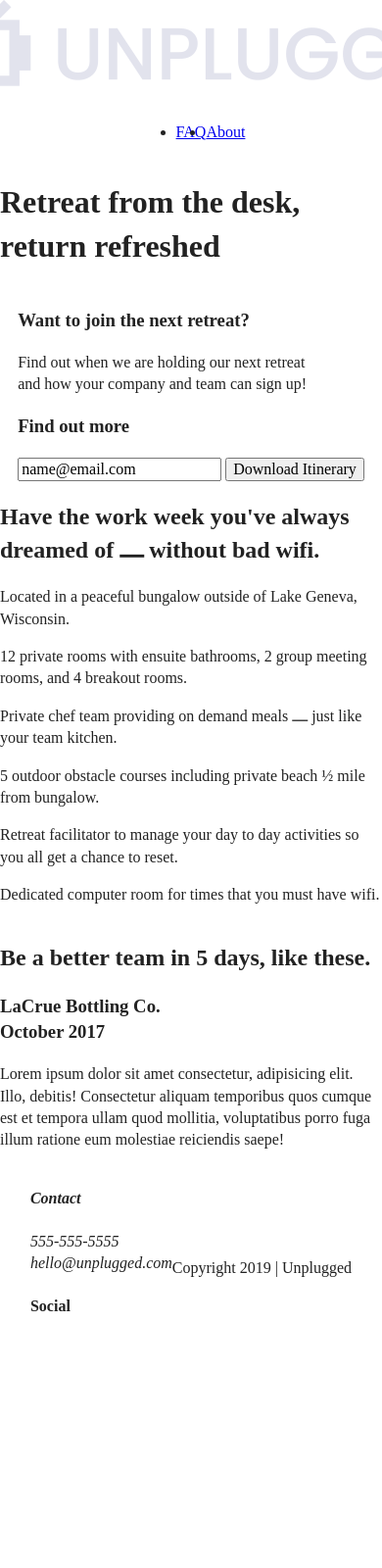
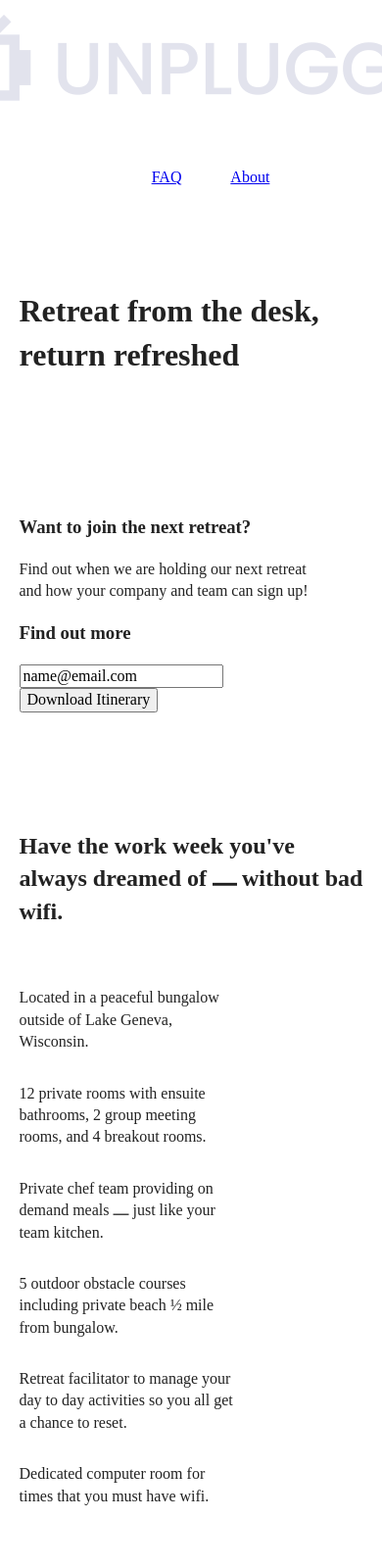
Before and after one commit to and-draci/unplugged, a plain HTML site: page index.html in a window 390 px wide. Shown: the top 1600 px of the page at 98% size. Before the commit the page ends 1397 px from the top, so only its background shows below. Drawn offline with nearby package versions, Linux system fonts and the light colour scheme.

Commit message:
Format for mobile layout

```diff
--- a/css/main.css
+++ b/css/main.css
@@ -97,8 +97,17 @@ textarea {
 /* ==========================================================================
    Author's custom styles
    ========================================================================== */
+.content-wrapper {
+  width: 90%;
+  margin: 50px 0;
+  }
 
   /*-----------------------Base Header - Footer Styles ----------------------*/
+ /*HEADER STYLES*/
+
+header {
+  padding: 15px 0;
+}
 
 header,
 footer {
@@ -113,6 +122,13 @@ header .content-wrapper {
   align-items: center;
   justify-content: center;
   flex-flow: row wrap;
+  margin: 0;
+}
+
+.header-divider {
+  width: 100%;
+  height: 1px;
+  margin: 10px 0 20px 0;
 }
 
 header nav {
@@ -120,11 +136,21 @@ header nav {
   align-items: center;
   justify-content: space-around;
   flex-flow: row wrap;
+  width: 60%;
 }
 
 header nav ul {
   display: flex;
   justify-content: space-around;
+  width: 100%;
+  list-style: none;
+}
+
+
+/*FOOTER STYLES */
+
+footer p {
+  margin: 0;
 }
 
 footer .social-icons {
@@ -137,6 +163,19 @@ footer .social-icons p {
   display: flex;
   align-items: center;
   justify-content: center;
+}
+
+footer .content-wrapper {
+  width: 55%;
+  margin: 50px 0;
+}
+
+footer .contact {
+  margin-bottom: 50px;
+}
+
+footer .copyright {
+  margin: 20px 0;
 }
 
 /*----------------Mobile Styling ---------------*/
@@ -168,11 +207,24 @@ aside {
   justify-content: center;
 }
 
+.features p {
+  margin: 0;
+}
+
 .features .features-items {
   display: flex;
   align-items: center;
   justify-content: center;
   flex-flow: row wrap;
+}
+
+.features article {
+  width: 63%;
+  margin: 30px 0;
+}
+
+.features h2 {
+  margin-bottom: 60px;
 }
 
 /*REVIEWS*/
@@ -181,6 +233,11 @@ aside {
   display: flex;
   justify-content: center;
   flex-flow: row wrap;
+}
+
+.reviews h3 {
+  width: 55%;
+  margin: 20px 0;
 }
 
 /*---------About Page Styling ----------*/
@@ -199,6 +256,9 @@ aside {
   flex-flow: row wrap;
 }
 
+.contact-content p {
+  margin: 0;
+}
 
 /*------- FAQ Styling--------*/
 
@@ -209,14 +269,21 @@ aside {
   flex-flow: row wrap;
 }
 
-.faq-content {
+.faq .content-wrapper {
+  margin: 50px 0 0 0;
   display: flex;
+  justify-content: center;
   align-items: center;
-  justify-content: center;
   flex-flow: row wrap;
 }
 
+.faq h2 {
+  margin-bottom: 40px;
+}
 
+.faq-content {
+  margin-bottom: 50px;
+}
 
 
 
```
